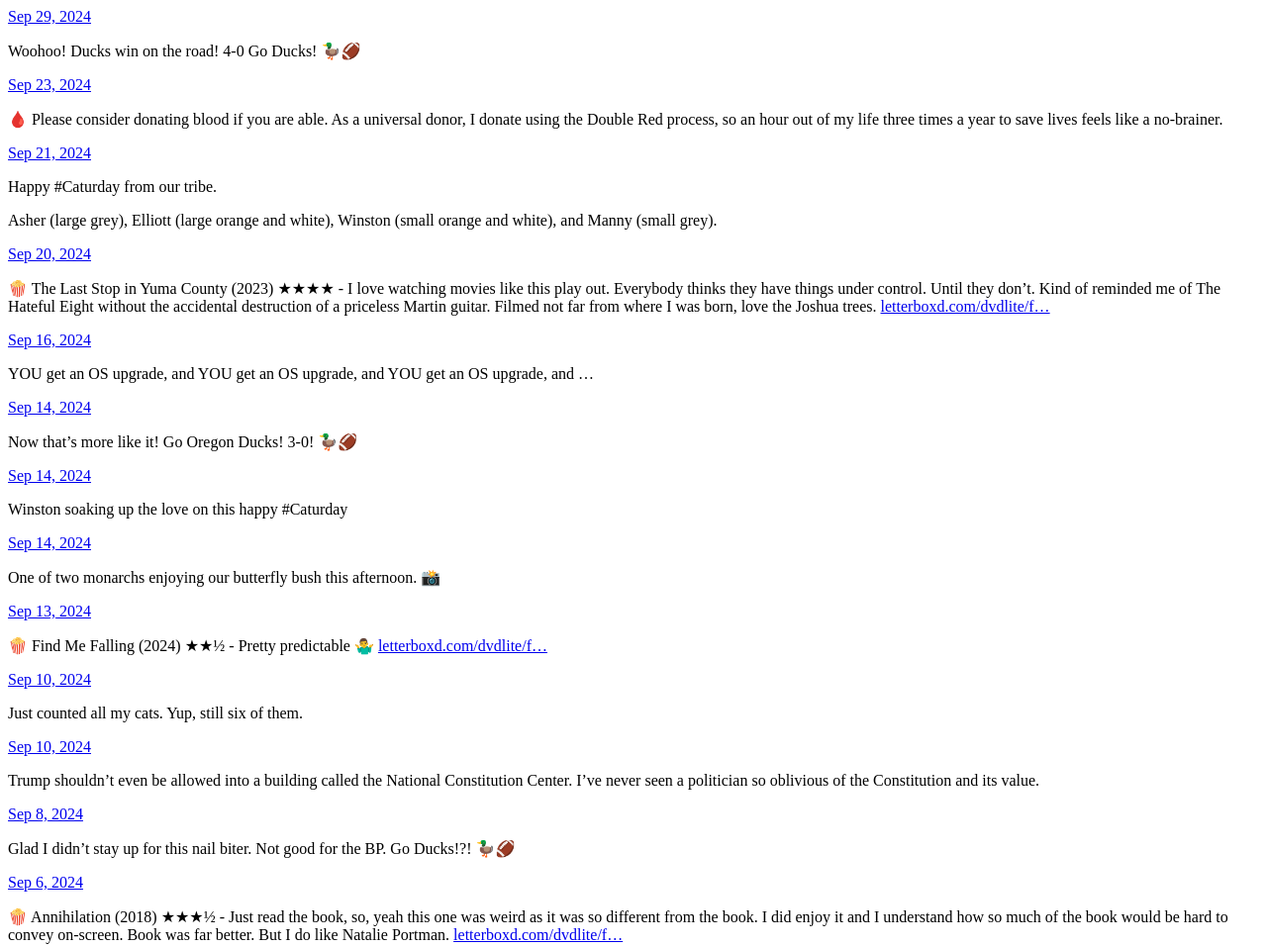
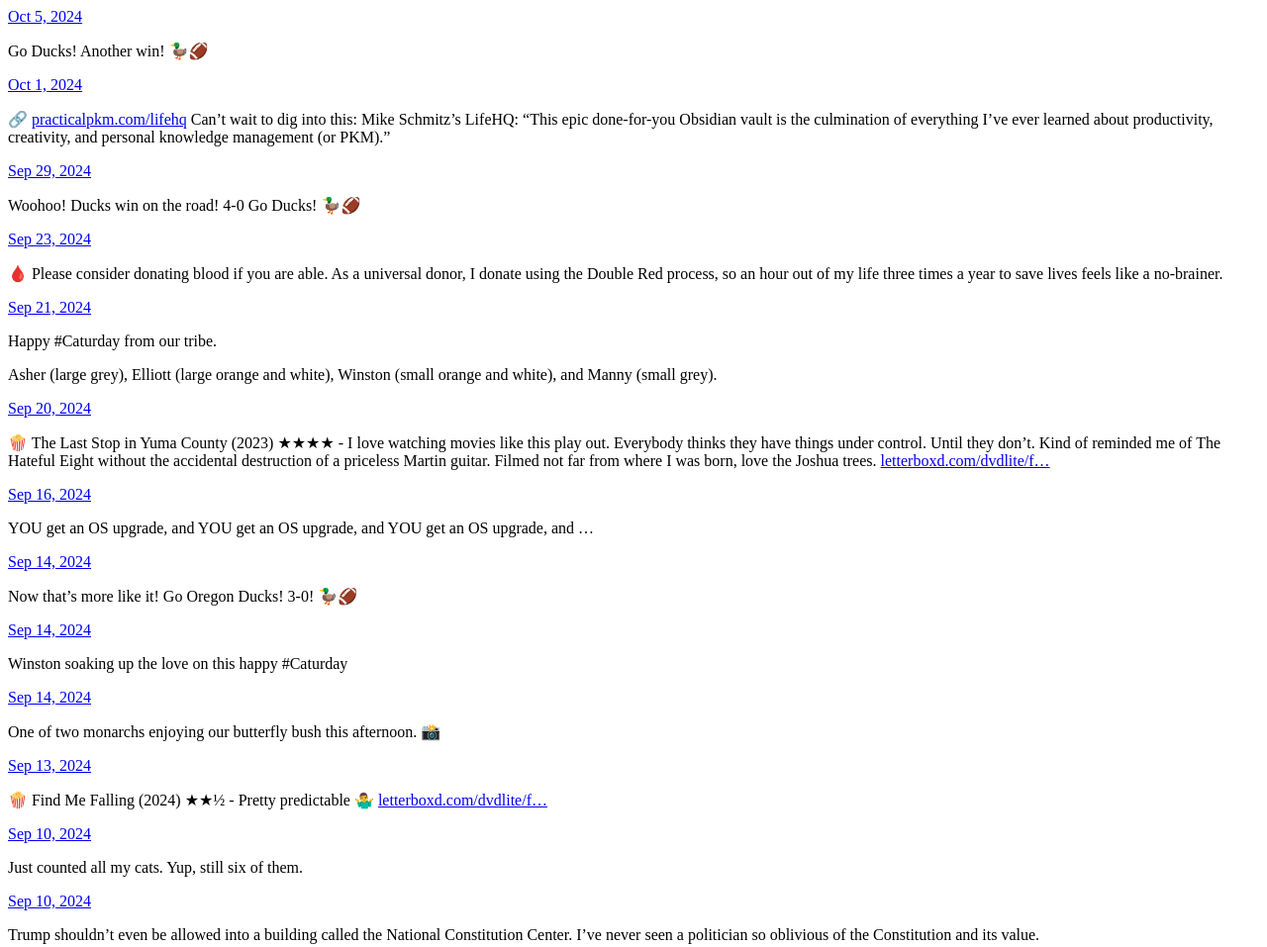
Before and after one commit to dvdlite/dvdlite.co-backup, a plain HTML site: page index.html in a window 1280 px wide. Shown: the top 957 px of the page at 99% size. Drawn offline with Linux system fonts and the light colour scheme.

Commit message:
Archiving from Micro.blog.

```diff
--- a/index.html
+++ b/index.html
@@ -21,6 +21,29 @@
 <div class="h-feed">
 
 
+
+	  <div class="h-entry">
+
+
+		<a href="https://dvdlite.co/2024/10/05/go-ducks-another.html" class="u-url"><time class="dt-published" datetime="2024-10-05 10:24:35 -0400">Oct 5, 2024</time></a>
+
+		<div class="e-content">
+			 <p>Go Ducks! Another win! 🦆🏈</p>
+<!-- raw HTML omitted -->
+
+		</div>
+	  </div>
+
+	  <div class="h-entry">
+
+
+		<a href="https://dvdlite.co/2024/10/01/httpspracticalpkmcomlifehq-cant-wait.html" class="u-url"><time class="dt-published" datetime="2024-10-01 18:54:58 -0400">Oct 1, 2024</time></a>
+
+		<div class="e-content">
+			 <p>🔗 <a href="https://practicalpkm.com/lifehq">practicalpkm.com/lifehq</a> Can&rsquo;t wait to dig into this: Mike Schmitz&rsquo;s LifeHQ: &ldquo;This epic done-for-you Obsidian vault is the culmination of everything I’ve ever learned about productivity, creativity, and personal knowledge management (or PKM).&rdquo;</p>
+
+		</div>
+	  </div>
 
 	  <div class="h-entry">
 
```
